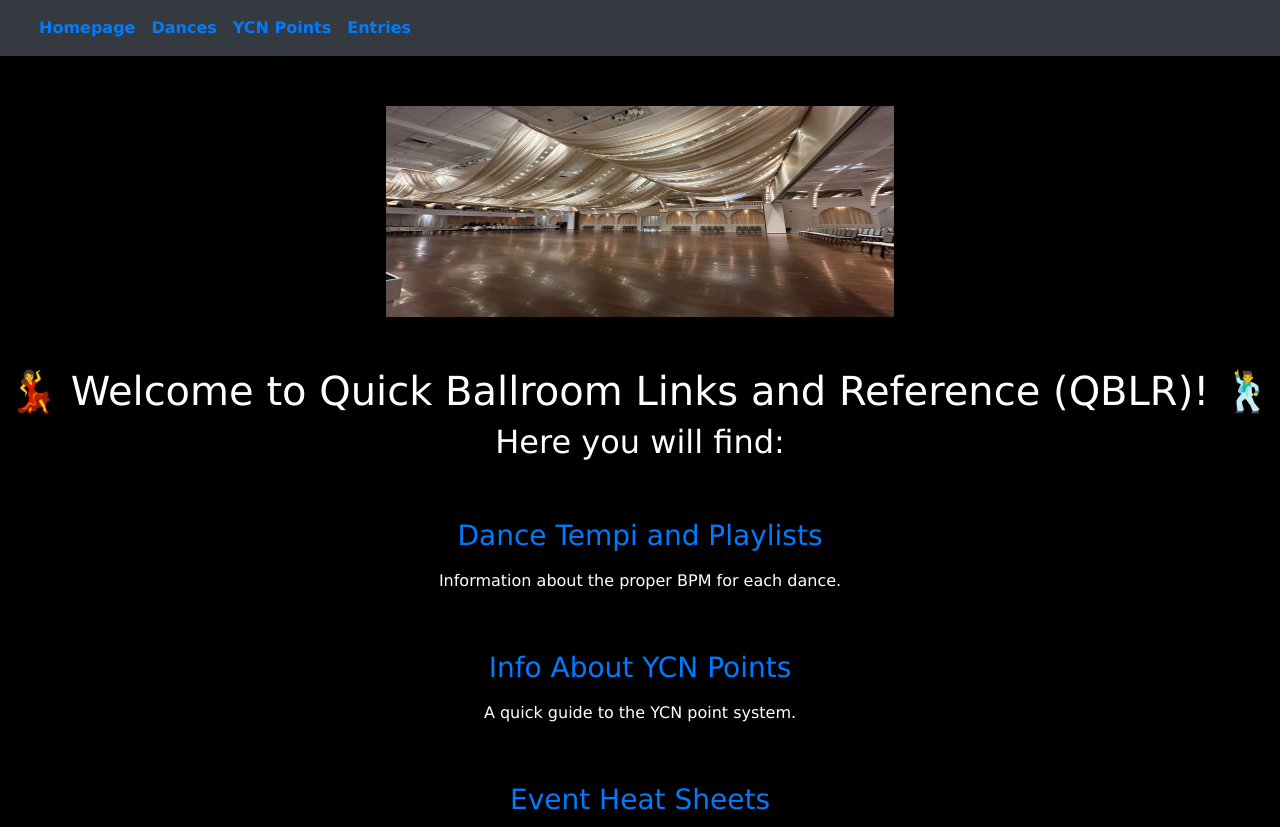
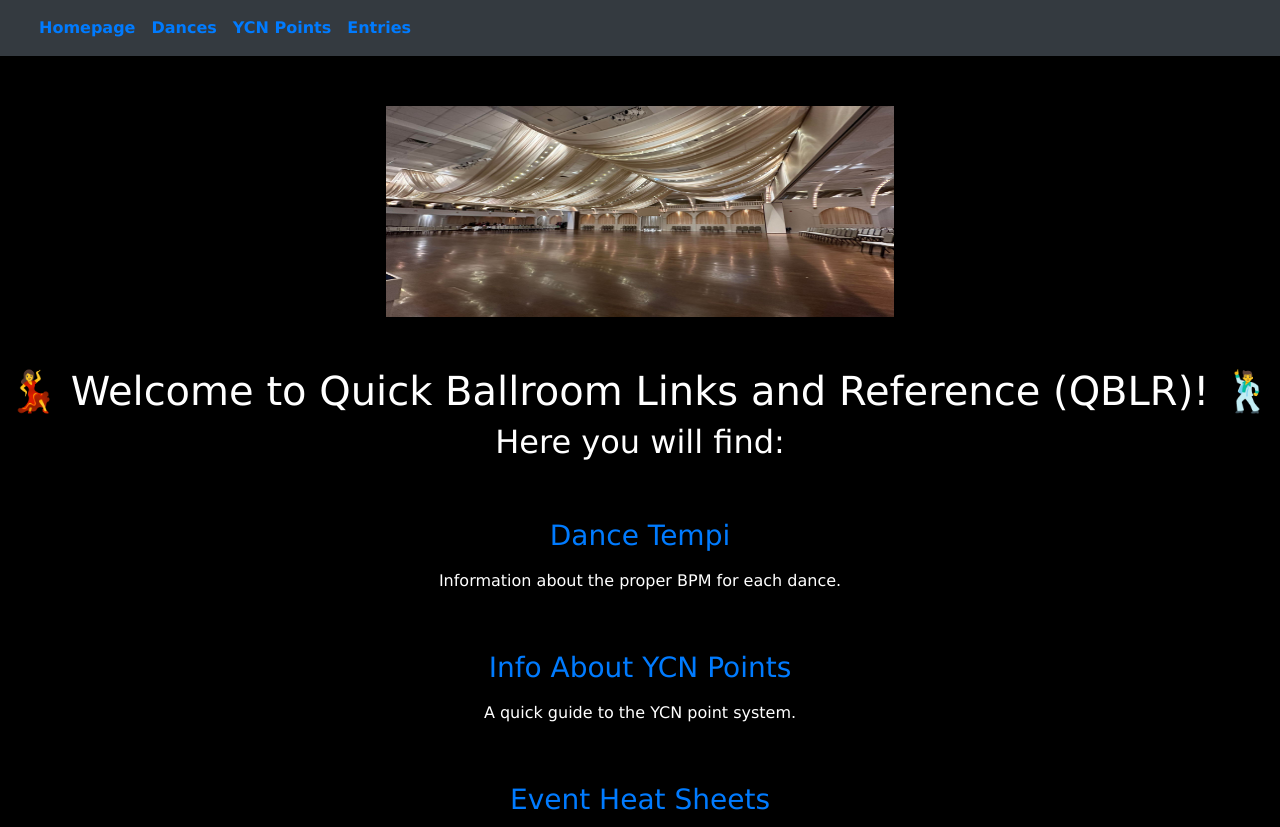
Before and after one commit to Kianggg/kianggg.github.io, a plain HTML site: page index.html in a window 1280 px wide. Shown: the top 827 px of the page. Drawn offline with nearby package versions, Linux system fonts and the light colour scheme.

Commit message:
Update index.html

```diff
--- a/index.html
+++ b/index.html
@@ -37,7 +37,7 @@
         <h2>Here you will find:</h2>
 
         <p>
-        <h3><a class="nav-link" href="dances.html">Dance Tempi and Playlists</a></h3>
+        <h3><a class="nav-link" href="dances.html">Dance Tempi</a></h3>
         Information about the proper BPM for each dance.<br>
         </p>
 
```
